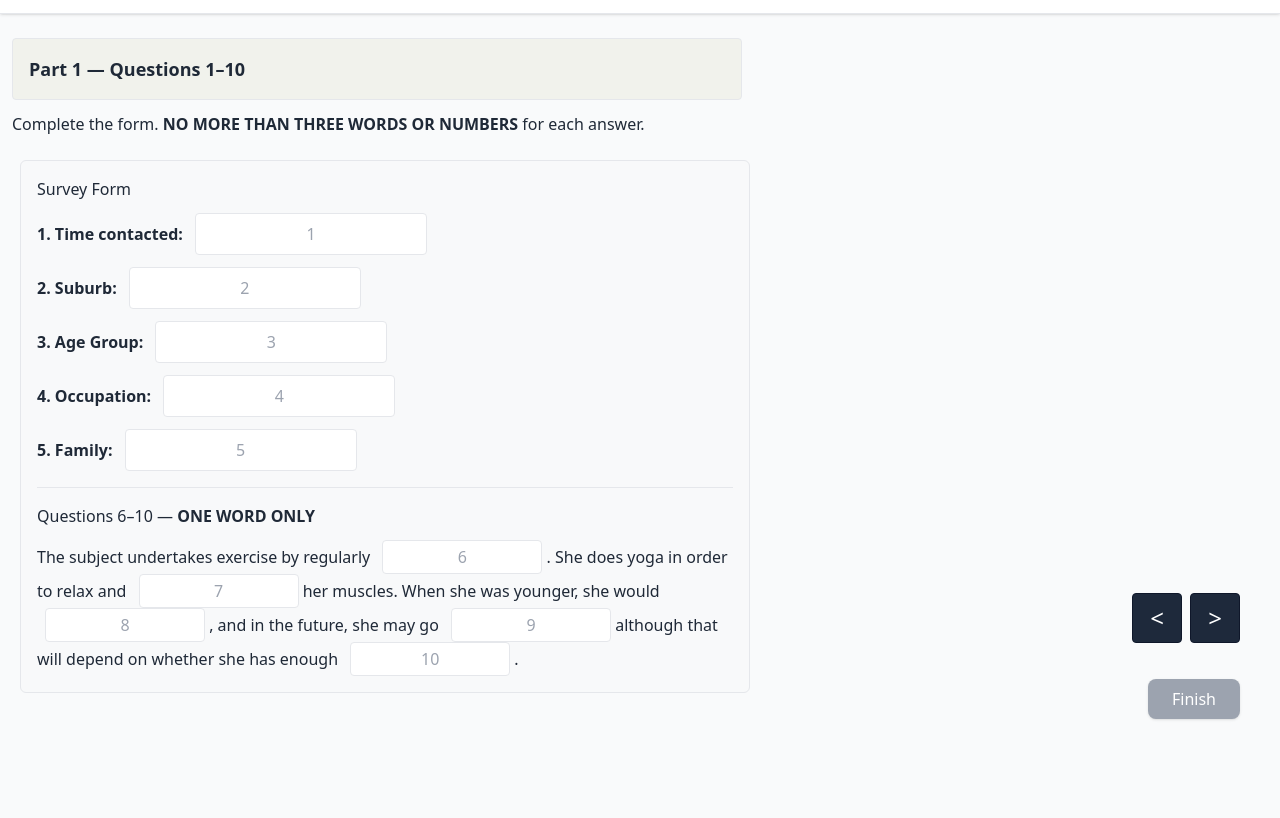
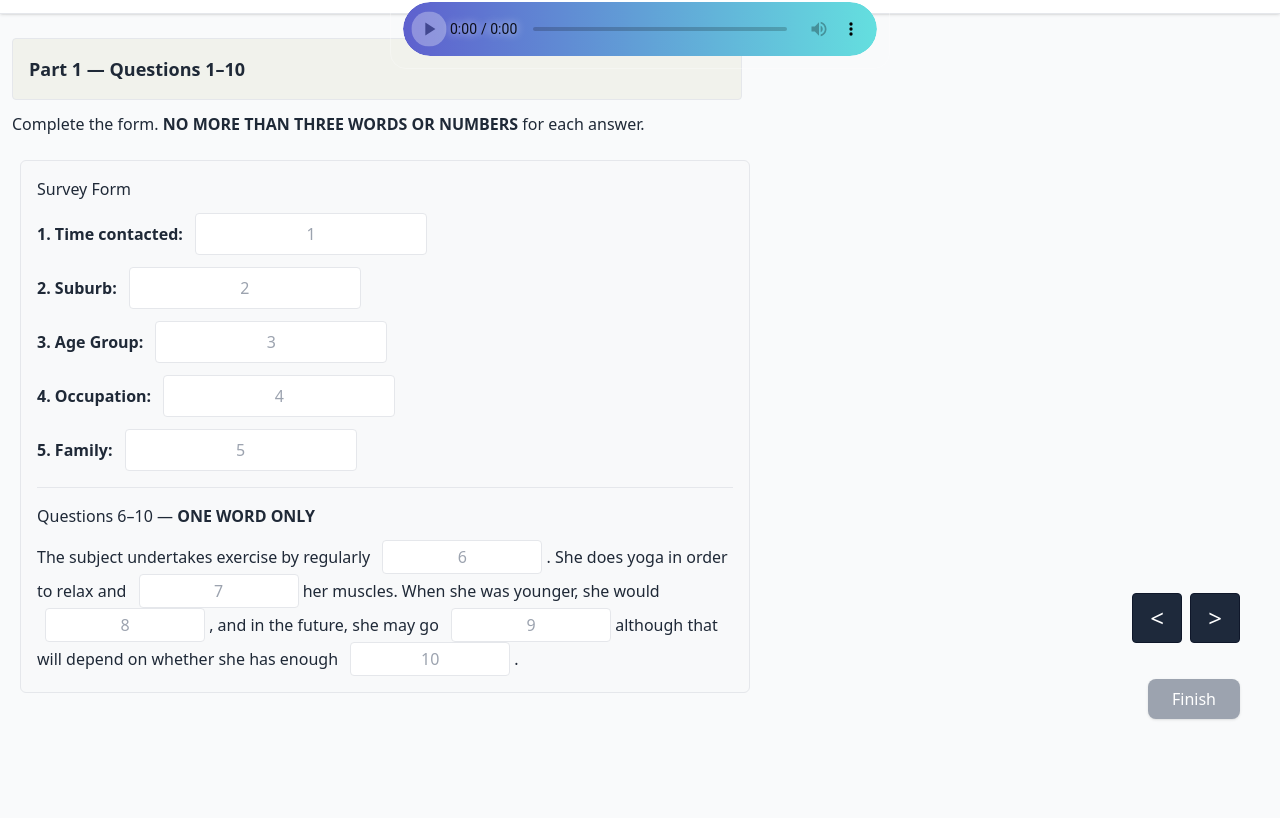
Before and after one commit to Muzaffarfullstack/test, a plain HTML site: page index.html in a window 1280 px wide. Shown: the part 61-879 px from the top of the page. Drawn offline with nearby package versions, Linux system fonts and the light colour scheme.

Commit message:
fixed audio

```diff
--- a/index.html
+++ b/index.html
@@ -25,6 +25,19 @@
       input[type="text"]::placeholder {
         text-align: center;
       }
+      audio::-webkit-media-controls-panel {
+        background: linear-gradient(to right, #5e60ce, #64dfdf);
+        border-radius: 9999px;
+      }
+      audio::-webkit-media-controls-play-button {
+        background-color: white;
+        border-radius: 50%;
+        transform: scale(1.1);
+      }
+
+      audio::-webkit-media-controls-timeline::-webkit-media-slider-thumb {
+        background-color: white;
+      }
     </style>
   </head>
   <body class="bg-gray-50 text-gray-800">
@@ -41,6 +54,18 @@
       </div>
       <hr />
     </header>
+
+    <!-- audio section -->
+    <div
+      class="fixed top-[50px] left-1/2 -translate-x-1/2 z-50 w-[500px] rounded-2xl border border-white/30 p-3 flex flex-col items-center"
+    >
+      <audio
+        src="https://ia801007.us.archive.org/32/items/mix-25m-20s-audio-joiner.com-copy-copy-copy-copy-copy-copy-copy-copy-copy/mix_25m20s%20%28audio-joiner.com%29%20-%20CopyCopyCopyCopyCopyCopyCopyCopyCopy.mp3"
+        controls
+        class="w-full rounded-full overflow-hidden"
+      ></audio>
+    </div>
+    <!-- audio section -->
 
     <!-- Navigation buttons -->
     <div class="fixed bottom-24 right-10 z-50 flex gap-2">
@@ -253,7 +278,7 @@
           </div>
         </div>
 
-        <!-- 15-20 layout: options left, people right (single table-like row) -->
+        <!-- 15-20 layout: options left, people right  -->
         <div class="mb-6">
           <div class="mb-5 max-sm:w-[90vw] max-sm:overflow-x-hidden">
             <h1 class="font-bold">Questions 15-20</h1>
@@ -275,7 +300,7 @@
               <p><strong>H</strong> soil nutrients</p>
             </div>
 
-            <!-- People column: names + select aligned -->
+            <!-- People column -->
             <div>
               <h4 class="font-semibold mb-2">People</h4>
 
@@ -734,7 +759,7 @@
 
         <hr />
 
-        <!-- 36-40 table as in the image -->
+        <!-- 36-40 table -->
         <div class="w-[50%]">
           <h1 class="font-bold">Questions 36-40</h1>
           <p
@@ -864,11 +889,11 @@
       </div>
     </div>
 
-    <!-- ====== JAVASCRIPT (only this script added) ====== -->
+    <!-- ====== JAVASCRIPT ====== -->
 
     <script>
       (function () {
-        // Correct answers map (1..40)
+        // Correct answers
         const correct = {
           1: ["10.25", "10.25am", "10.25 am", "10:25", "10:25 am", "10:25am"],
           2: ["box hill", "boxhill"],
@@ -960,8 +985,7 @@
 
         // Collect answers in fixed order 1..40
         function collectAnswers() {
-          const answers = {}; // answers[n] = raw string or array for groups
-          // 1..10 inputs q1..q10
+          const answers = {};
           for (let i = 1; i <= 10; i++) {
             const el = document.getElementById("q" + i);
             answers[i] = el && el.value ? el.value.trim() : "";
@@ -971,7 +995,6 @@
           const q11Checked = Array.from(
             document.querySelectorAll("#q11_12 input[type='checkbox']:checked")
           ).map((x) => x.value.trim());
-          // For display, keep joined; for checking, use normalized array
           answers[11] = q11Checked.join(", ");
           answers._11_selected = q11Checked.map(norm);
 
@@ -1029,7 +1052,7 @@
         // Evaluate and build results array
         function evaluate() {
           const ans = collectAnswers();
-          const rows = []; // {q, userDisplay, correctDisplay, isCorrect}
+          const rows = [];
 
           let correctCount = 0;
 
@@ -1050,7 +1073,6 @@
             });
           }
 
-          // 11 & 12: these are each separate answers; check if selected group contains the required answer
           for (let i of [11, 12]) {
             const selected = ans["_11_selected"] || [];
             const corr = (correct[i] || []).map(norm);
@@ -1150,7 +1172,7 @@
             });
           }
 
-          // 33-35: three correct items (each counted separately)
+          // 33-35: three correct items
           for (let i of [33, 34, 35]) {
             const selected = ans["_33_selected"] || [];
             const corr = (correct[i] || []).map(norm);
@@ -1246,7 +1268,6 @@
 
         // Finish button
         finishBtn.addEventListener("click", () => {
-          // Only active on last page
           if (currentIndex === pages.length - 1) {
             showResults();
           }
@@ -1257,7 +1278,6 @@
           document.getElementById("resultModal").classList.add("hidden");
         });
 
-        // Allow Enter to submit on last page
         document.addEventListener("keydown", (ev) => {
           if (
             ev.key === "Enter" &&
```
